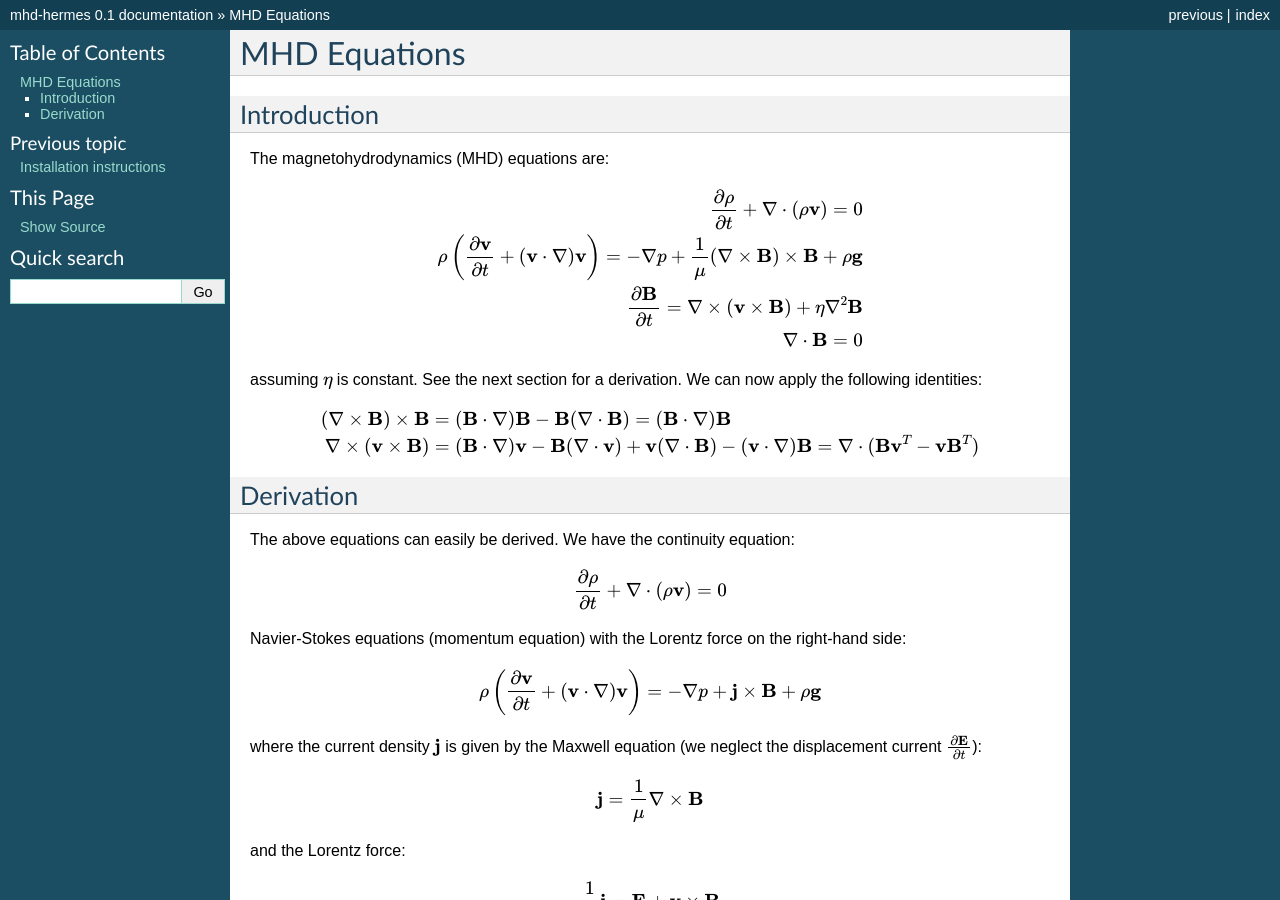
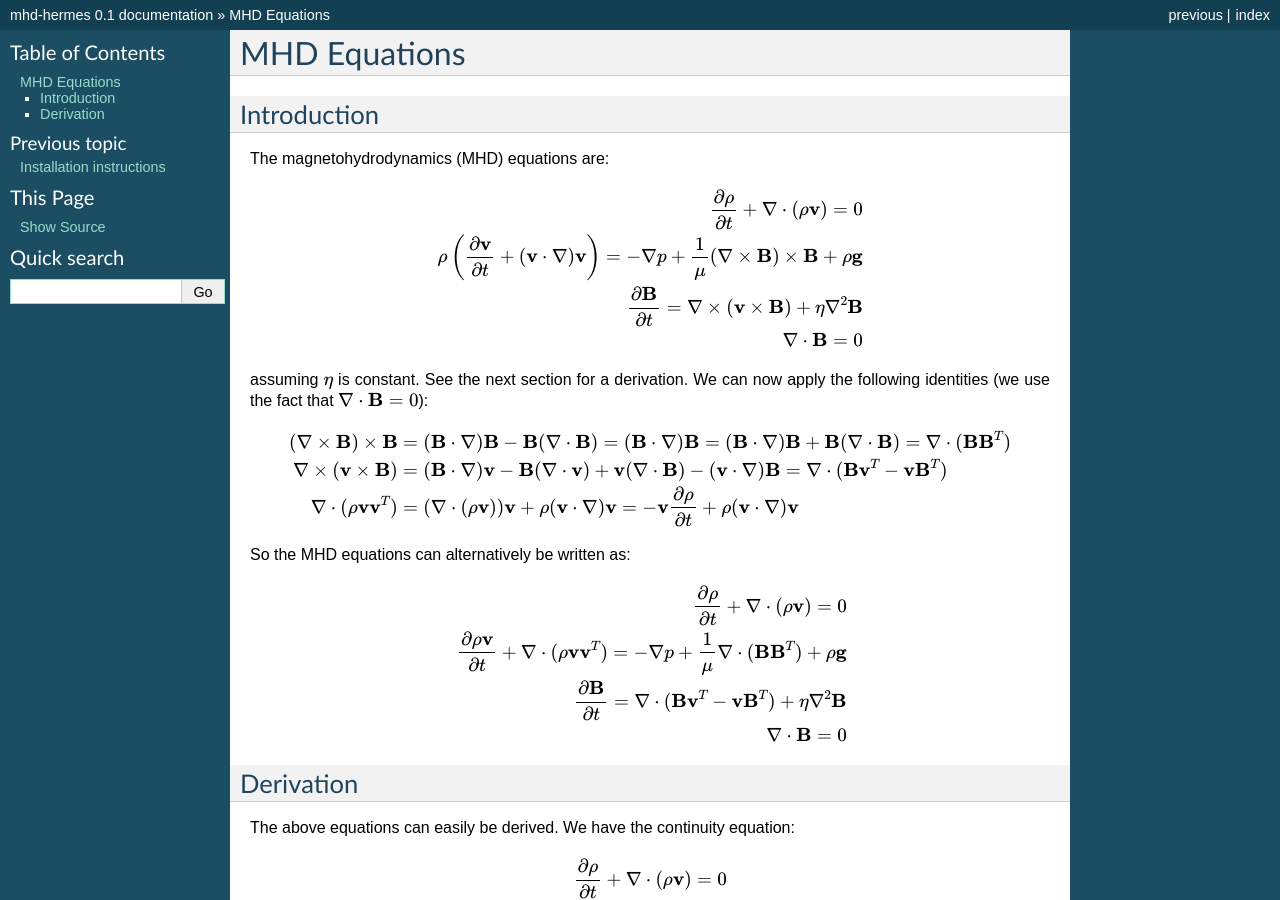
Before and after one commit to certik/mhd-hermes, a Sphinx documentation site: the page built from doc/physics.rst, in a window 1280 px wide and 900 px high. Built offline with Sphinx 7.4.7, drawn with Linux system fonts in a browser that asks for light colours; formulas are drawn with MathJax 3.

Commit message:
Now it has the usual form

```diff
--- a/doc/physics.rst
+++ b/doc/physics.rst
@@ -20,18 +20,40 @@ The magnetohydrodynamics (MHD) equations are:
     \nabla\cdot{\bf B} = 0
 
 assuming :math:`\eta` is constant. See the next section for a derivation. We
-can now apply the following identities:
+can now apply the following identities (we use the fact that
+:math:`\nabla\cdot{\bf B}=0`):
 
 .. math::
 
     (\nabla\times{\bf B}) \times {\bf B} &=
         ({\bf B}\cdot\nabla){\bf B} - {\bf B}(\nabla\cdot{\bf B}) =
-        ({\bf B}\cdot\nabla){\bf B}\\
+        ({\bf B}\cdot\nabla){\bf B}=
+        ({\bf B}\cdot\nabla){\bf B} + {\bf B}(\nabla\cdot{\bf B}) =
+        \nabla\cdot({\bf B}{\bf B}^T)\\
     \nabla\times({\bf v} \times {\bf B}) &=
         ({\bf B}\cdot\nabla){\bf v} - {\bf B}(\nabla\cdot{\bf v})
         +{\bf v}(\nabla\cdot {\bf B}) - ({\bf v}\cdot\nabla) {\bf B}
         =
-        \nabla\cdot({\bf B}{\bf v}^T - {\bf v}{\bf B}^T)
+        \nabla\cdot({\bf B}{\bf v}^T - {\bf v}{\bf B}^T)\\
+    \nabla\cdot(\rho{\bf v}{\bf v}^T) &=
+        \left(\nabla\cdot(\rho{\bf v})\right){\bf v}
+        + \rho({\bf v}\cdot\nabla){\bf v}=
+        -{\bf v}\frac{\partial \rho}{\partial t}
+        + \rho({\bf v}\cdot\nabla){\bf v}
+
+So the MHD equations can alternatively be written as:
+
+.. math::
+
+    \frac{\partial \rho}{\partial t} + \nabla\cdot(\rho {\bf v}) = 0
+
+    \frac{\partial \rho{\bf v}}{\partial t} + \nabla\cdot(\rho{\bf v}{\bf v}^T)
+        = -\nabla p + {1\over\mu}\nabla\cdot({\bf B}{\bf B}^T) + \rho {\bf g}
+
+    {\partial {\bf B}\over\partial t}
+            = \nabla\cdot({\bf B}{\bf v}^T - {\bf v}{\bf B}^T) + \eta\nabla^2{\bf B}
+
+    \nabla\cdot{\bf B} = 0
 
 Derivation
 ----------
```
